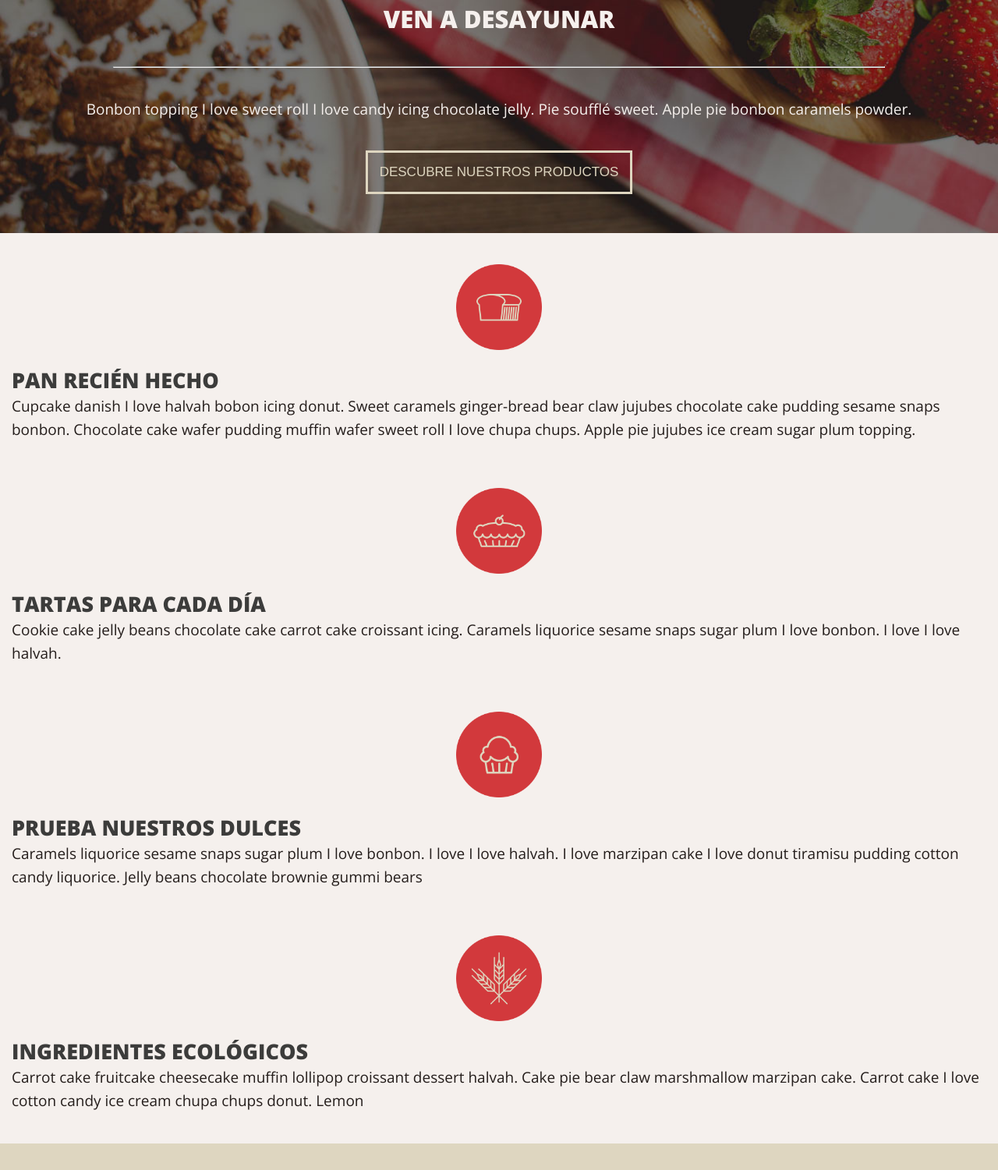
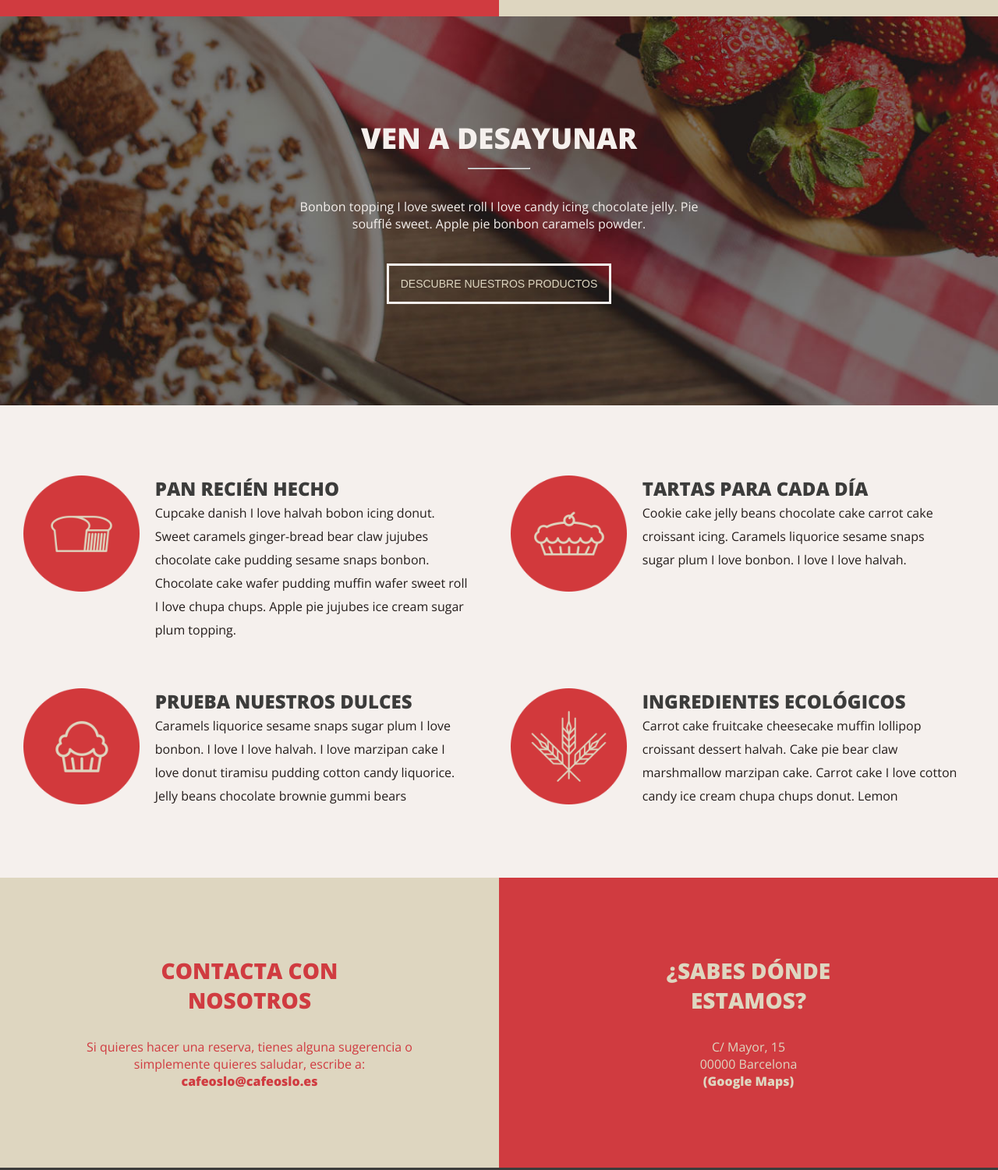
Before and after one commit to mrjohnsalas/domestika-desarrollo-web-responsive, a plain HTML site: page index.html in a window 1280 px wide. Shown: the part 999-2500 px from the top of the page at 78% size. Drawn offline with nearby package versions, Linux system fonts and the light colour scheme.

Commit message:
completed

```diff
--- a/css/main.css
+++ b/css/main.css
@@ -10,7 +10,6 @@
     --color-beige: #ded6c0;
     --color-white: #f5f0ed;
     --color-gray: #241d1b;
-    --color-lightGray: #f5f0ed;
     --color-strongGray: #3c3c3b;
 }
 
@@ -21,6 +20,7 @@
     margin: 0;
     text-decoration: none;
     list-style: none;
+    box-sizing: border-box;
 }
 
 /* GENERAL STYLES */
@@ -51,7 +51,13 @@ body {
 }
 
 hr {
-    margin: 40px 130px;
+    width: 80px;
+    margin: 1% auto 3%;
+}
+
+header, main, footer {
+    max-width: 1300px;
+    margin: 0 auto;
 }
 
 /* HEADER */
@@ -73,12 +79,12 @@ header h1 {
 }
 
 header p {
-    padding: 0 15px 100px;
+    padding: 25px 15px 100px;
 }
 
 header .logo {
-    height: 40px;
-    padding: 10px 30px 30px;
+    height: 45px;
+    margin: 10px 5px auto 20px;
 }
 
 header nav {
@@ -158,7 +164,7 @@ header nav ul li a.active, header nav ul li a:hover {
 .breakfast-container button {
     padding: 15px;
     background-color: transparent;
-    border: 3px solid var(--color-beige);
+    border: 3px solid var(--color-white);
     color: var(--color-beige);
 }
 
@@ -193,7 +199,7 @@ header nav ul li a.active, header nav ul li a:hover {
 }
 
 .product img {
-    width: 110px;
+    width: 14%;
 }
 
 /* CONTACT */
@@ -242,11 +248,12 @@ footer {
     background-color: var(--color-strongGray);
     color: var(--color-white);
     padding: 40px 15px;
+    text-align: center;
 }
 
 /* MEDIAQUERIES */
 
-@media screen and (max-width: 858px) {
+@media screen and (max-width: 800px) {
     .menu-check-btn {
         display: block;
     }
@@ -272,3 +279,81 @@ footer {
         left: 0;
     }
 }
+
+@media screen and (min-width: 801px) {
+
+    h2 {
+        font-size: 28px;
+    }
+
+    h3 {
+        font-size: 24px;
+    }
+
+    p {
+        font-size: 16px;
+    }
+
+    button {
+        font-size: 14px;
+    }
+
+    header h1 {
+        padding-top: 150px;
+    }
+
+    header p {
+        max-width: 550px;
+        margin: 0 auto;
+        padding-bottom: 150px;
+    }
+
+    .restaurant-container, .contact-container {
+        display: flex;
+    }
+
+    .restaurant-sunday, .restaurant-celebration, .contact-contact, .contact-location {
+        width: 50%;
+        padding: 100px 15px;
+    }
+
+    .restaurant-container p, .contact-container p {
+        max-width: 420px;
+        margin: 0 auto;
+    }
+
+    .breakfast-container {
+        padding: 130px 15px;
+    }
+
+    .breakfast-container p {
+        max-width: 520px;
+        margin: 0 auto 40px;
+    }
+
+    .product-container {
+        display: flex;
+        flex-wrap: wrap;
+        padding: 60px 15px;
+    }
+
+    .product {
+        width: 50%;
+        display: flex;
+    }
+
+    .product figure {
+        width: 25%;
+        margin-bottom: auto;
+    }
+
+    .product img {
+        width: 100%;
+    }
+
+    .product-description {
+        width: 75%;
+        padding: 0 20px;
+    }
+
+}
--- a/project.html
+++ b/index.html
@@ -19,10 +19,10 @@
             <img src="img/Logo.png" alt="Logo" class="logo">
             <ul>
                 <li><a href="#">EL ESPACIO</a></li>
-                <li><a href="#">PRODUCTOS</a></li>
+                <li><a href="#products">PRODUCTOS</a></li>
                 <li><a href="#">OFERTAS</a></li>
                 <li><a href="#">RESERVAS</a></li>
-                <li><a href="#">CONTACTO</a></li>
+                <li><a href="#contact">CONTACTO</a></li>
             </ul>
         </nav>
         <h1>RECIÉN HECHO,<br>TODOS LOS DÍAS</h1>
@@ -41,42 +41,50 @@
             </div>
         </section>
         <section class="breakfast-container">
-            <h2>VEN A DESAYUNAR</h2>
+            <h1>VEN A DESAYUNAR</h1>
             <hr>
             <p>Bonbon topping I love sweet roll I love candy icing chocolate jelly. Pie soufflé sweet. Apple pie bonbon caramels powder.</p>
             <button>DESCUBRE NUESTROS PRODUCTOS</button>
         </section>
-        <section class="product-container">
+        <section class="product-container" id="products">
             <article class="product">
                 <figure>
                     <img src="img/Icono1.png" alt="Pan recién hecho">
                 </figure>
+                <div class="product-description">
                     <h3>PAN RECIÉN HECHO</h3>
                     <p>Cupcake danish I love halvah bobon icing donut. Sweet caramels ginger-bread bear claw jujubes chocolate cake pudding sesame snaps bonbon. Chocolate cake wafer pudding muffin wafer sweet roll I love chupa chups. Apple pie jujubes ice cream sugar plum topping.</p>
+                </div>
             </article>
             <article class="product">
                 <figure>
                     <img src="img/Icono2.png" alt="Tartas para cada día">
                 </figure>
+                <div class="product-description">
                     <h3>TARTAS PARA CADA DÍA</h3>
                     <p>Cookie cake jelly beans chocolate cake carrot cake croissant icing. Caramels liquorice sesame snaps sugar plum I love bonbon. I love I love halvah.</p>
+                </div>
             </article>
             <article class="product">
                 <figure>
                     <img src="img/Icono3.png" alt="Prueba nuestros dulces">
                 </figure>
+                <div class="product-description">
                     <h3>PRUEBA NUESTROS DULCES</h3>
                     <p>Caramels liquorice sesame snaps sugar plum I love bonbon. I love I love halvah. I love marzipan cake I love donut tiramisu pudding cotton candy liquorice. Jelly beans chocolate brownie gummi bears</p>
+                </div>
             </article>
             <article class="product">
                 <figure>
                     <img src="img/Icono4.png" alt="Ingredientes ecológicos">
                 </figure>
+                <div class="product-description">
                     <h3>INGREDIENTES ECOLÓGICOS</h3>
                     <p>Carrot cake fruitcake cheesecake muffin lollipop croissant dessert halvah. Cake pie bear claw marshmallow marzipan cake. Carrot cake I love cotton candy ice cream chupa chups donut. Lemon</p>
+                </div>
             </article>
         </section>
-        <section class="contact-container">
+        <section class="contact-container" id="contact">
             <div class="contact-contact">
                 <h2>CONTACTA CON<br>NOSOTROS</h2>
                 <p>Si quieres hacer una reserva, tienes alguna sugerencia o simplemente quieres saludar, escribe a: <a href="mailto:cafeoslo@cafeoslo.es">cafeoslo@cafeoslo.es</a></p>
```
Also changed, not shown: 2 other files. Lines whose indentation alone changed are shown as unchanged.
